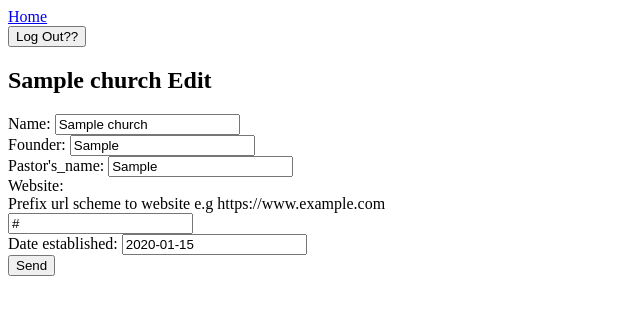
After one commit to FEROS01/Records-App, a Django app: page /church_update/00000000-0000-0000-0000-000000000001 in a window 1280 px wide. The commit adds this page. Shown: the top 315 px of the page, without its empty margins (0-640 px from the left). Run offline with Django 5.2, Linux system fonts and the light colour scheme; a user stored in the database is signed in; tables that the repository leaves empty hold one stand-in row (values such as "Sample post").

Commit message:
Added church views

```diff
--- a/Records/settings.py
+++ b/Records/settings.py
@@ -117,6 +117,7 @@
 AUTH_USER_MODEL = 'authentication.CustomUser'
 
 LOGIN_REDIRECT_URL = 'industry:index'
+LOGIN_URL = 'authentication:login'
 
 # Internationalization
 # https://docs.djangoproject.com/en/5.1/topics/i18n/
--- a/authentication/templates/registration/login.html
+++ b/authentication/templates/registration/login.html
@@ -5,5 +5,6 @@
     {% csrf_token %}
     {{form}}
     <button type="submit">send</button>
+    <input type="hidden" value="{{next}}" name="next">
 </form>
 {% endblock content %}
--- a/authentication/views.py
+++ b/authentication/views.py
@@ -1,8 +1,5 @@
-from django.forms import BaseModelForm
-from django.http import HttpResponse
+from django.urls import reverse
 from django.contrib import messages as Msg
-from django.shortcuts import render
-from django.urls import reverse
 from django.contrib.auth import get_user_model
 from django.views.generic.edit import CreateView
 
--- a/core/templates/core/base.html
+++ b/core/templates/core/base.html
@@ -1,3 +1,4 @@
+<a href="{% url 'industry:index' %}">Home</a>
 {% if messages %}
 <ul>
     {% for message in messages %}
@@ -5,4 +6,12 @@
     {% endfor %}
 </ul>
 {% endif %}
+{% if user.is_authenticated %}
+<form action="{% url 'authentication:logout' %}" method="post">
+    {% csrf_token %}
+    <button type="submit">Log Out??</button>
+</form>
+{% else %}
+<a href="{% url 'authentication:login' %}">login</a>
+{% endif %}
 {% block content %}{% endblock content %}
--- a/industry/mixins.py
+++ b/industry/mixins.py
@@ -1,6 +1,4 @@
-from .models import Offering
 from django.urls import reverse
-from django.shortcuts import get_object_or_404
 
 class OfferingMixin:
     fields = ('currency','denomination','frequency')
@@ -8,3 +6,10 @@
     def get_success_url(self):
         uuid = self.object.record.uuid
         return reverse('industry:church_record_detail',kwargs={'pk':uuid})
+
+class ChurchMixin:
+    fields = ('name','owner','head_pastor','website','date_established')
+
+    def get_success_url(self):
+        uuid = self.object.uuid
+        return reverse('industry:church_detail',kwargs={'pk':uuid})
--- a/industry/models.py
+++ b/industry/models.py
@@ -21,14 +21,17 @@
 
 
 class Industry(models.Model):
-    name = models.CharField(_('industry_name'),unique=True)
+    name = models.CharField(unique=True)
     managers = models.ManyToManyField(
-        settings.AUTH_USER_MODEL,related_name='%(class)s_industry')
+        settings.AUTH_USER_MODEL,related_name='%(class)s_industry',null=True)
     members = models.ManyToManyField(Member,related_name='%(class)s_industry',blank=True)
     owner = models.CharField(_('Founder'),max_length=200)
     uuid = models.UUIDField(primary_key=True,editable=False,default=uuid4)
-    website = models.URLField(blank=True)
-    date_established = models.DateTimeField(default=timezone.now)
+    website = models.URLField(
+        blank=True,
+        help_text='Prefix url scheme to website e.g https://www.example.com'
+        )
+    date_established = models.DateField(default=timezone.now)
 
     def __str__(self):
         return self.name
--- /dev/null
+++ b/industry/templates/industry/church_form.html
@@ -0,0 +1,11 @@
+{% extends 'core/base.html' %}
+
+
+{% block content %}
+<h2>{{church.name}} Edit</h2>
+<form action="{% url 'industry:church_update' church.uuid %}" method="post">
+    {% csrf_token %}
+    {{form}}
+    <button type="submit">Send</button>
+</form>
+{% endblock content %}
--- a/industry/templates/industry/church_list.html
+++ b/industry/templates/industry/church_list.html
@@ -3,6 +3,7 @@
 
 {% block content %}
 <h3>Church List</h3>
+<a href="{% url 'industry:church_create' %}">Register Church</a>
 <ul>
     {% for church in church_list %}
     <li><a href="{% url 'industry:church_detail' church.pk %}">{{church}}</a></li>
--- a/industry/templates/industry/churchrecord_detail.html
+++ b/industry/templates/industry/churchrecord_detail.html
@@ -75,6 +75,7 @@
 </table>
 
 <h3>Offering</h3>
+<a href="{% url 'industry:offering_create' churchrecord.uuid %}">Add offering</a>
 <table>
     <thead>
         <tr>
@@ -101,5 +102,4 @@
         </tr>
     </tbody>
 </table>
-<a href="{% url 'industry:offering_create' churchrecord.uuid %}">Add offering</a>
 {% endblock content %}
--- a/industry/urls.py
+++ b/industry/urls.py
@@ -8,9 +8,10 @@
     path('', views.IndexView.as_view(), name='index'),
     path('church_list/', views.ChurchListView.as_view(), name='church_list'),
     path('church_detail/<uuid:pk>', views.ChurchDetailView.as_view(), name='church_detail'),
+    path('church_create/', views.ChurchCreateView.as_view(), name='church_create'),
+    path('church_update/<uuid:pk>', views.ChurchUpdateView.as_view(), name='church_update'),
     path('church_record_list/<uuid:pk>', views.ChurchRecordListView.as_view(), name='church_record_list'),
     path('church_record_detail/<uuid:pk>', views.ChurchRecordDetailView.as_view(), name='church_record_detail'),
     path('offering_update/<uuid:pk>', views.OfferingUpdateView.as_view(), name='offering_update'),
     path('offering_create/<uuid:pk>', views.OfferingCreateView.as_view(), name='offering_create'),
-
 ]
--- a/industry/views.py
+++ b/industry/views.py
@@ -1,14 +1,20 @@
 from typing import Any
+
+from django.urls import reverse
+from django.contrib import messages as Msg
+from django.http import HttpResponseRedirect
+from django.contrib.auth import get_user_model
+from django.shortcuts import get_object_or_404
 from django.db.models.base import Model as Model
+from django.contrib.auth.mixins import LoginRequiredMixin
 from django.http.response import HttpResponse as HttpResponse
-from django.shortcuts import get_object_or_404
-from django.http import HttpResponseRedirect
 from django.views.generic import (
-    TemplateView, ListView, DetailView,UpdateView, CreateView)
+    TemplateView, ListView, DetailView, UpdateView, CreateView)
 
 
-from .models import Church, ChurchRecord,Offering
-from .mixins import OfferingMixin
+from .mixins import OfferingMixin,ChurchMixin
+from .models import (
+    Church, ChurchRecord, Offering, Service)
 
 
 class IndexView(TemplateView):
@@ -20,10 +26,19 @@
 class ChurchDetailView(DetailView):
     model = Church
 
-    def get_context_data(self, **kwargs: Any) -> dict[str, Any]:
-        data = super().get_context_data(**kwargs)
-        print(data)
-        return data
+class ChurchCreateView(LoginRequiredMixin,ChurchMixin,CreateView):
+    model = Church
+    template_name = 'industry/church_create.html'
+
+    def form_valid(self, form):
+        self.object = form.save(commit=False)
+        self.object.save()
+        self.object.managers.add(self.request.user)
+        Msg.info(self.request,f'Successfully Registered {self.object.name}')
+        return HttpResponseRedirect(self.get_success_url())
+
+class ChurchUpdateView(LoginRequiredMixin,ChurchMixin,UpdateView):
+    model = Church
 
 class ChurchRecordListView(ListView):
     model =  ChurchRecord
@@ -53,7 +68,8 @@
 
     def get_context_data(self, **kwargs):
         context = super().get_context_data(**kwargs)
-        context['record'] = get_object_or_404(ChurchRecord,uuid=self.kwargs['pk'])
+        context['record'] = get_object_or_404(
+            ChurchRecord,uuid=self.kwargs['pk'])
         return context
 
     def form_valid(self, form):
@@ -61,7 +77,11 @@
         record_uuid = self.kwargs['pk']
         record = get_object_or_404(ChurchRecord,uuid=record_uuid)
         self.object.record = record
-        print(self.object)
         self.object.save()
-        print(self.object)
         return HttpResponseRedirect(self.get_success_url())
+
+# class ServiceCreateView(CreateView):
+#     model = Service
+
+# class ServiceUpdateView(CreateView):
+#     model = Service
```
Also changed, not shown: industry/templates/industry/church_create.html (added, +10 -0 lines), industry/templates/industry/church_detail.html (+7 -1 lines), industry/templates/industry/index.html (+1 -9 lines), industry/migrations/0015_alter_church_date_established_alter_church_name.py (added).
